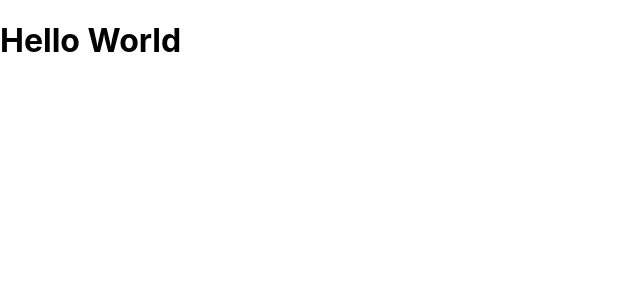
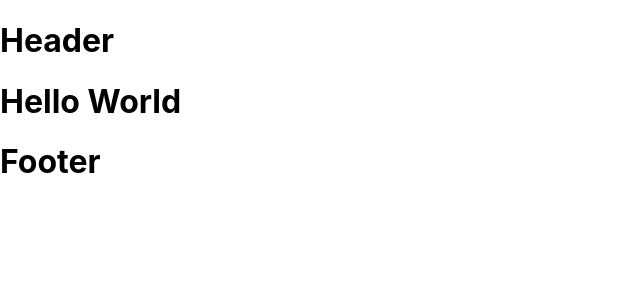
Before and after one commit to adityabisoi/react-tutorials, a React (Create React App) app: page / in a window 1280 px wide. Shown: the top 300 px of the page, without its empty margins (0-640 px from the left). Built offline with nearby package versions, Linux system fonts and the light colour scheme; the HTML template or start-up script is replaced by a standard one.

Commit message:
conditional rendering using ternary operators

```diff
--- a/src/components/Conditional.js
+++ b/src/components/Conditional.js
@@ -1,16 +1,24 @@
 import React from 'react'
 
 function Conditional(props){
-    if(props.isLoading === true){
-    return (
-        <h1>Loading...</h1>
+    // if(props.isLoading === true){
+    // return (
+    //     <h1>Loading...</h1>
+    // );
+    // }
+    // else{
+    //     return (
+    //         <h1>Hello World</h1>
+    //     );
+    // }
+    return(
+        <div>
+            <h1>Header</h1>
+            {props.isLoading ? <h1>Loading...</h1> : <h1>Hello World</h1>}
+            <h1>Footer</h1>
+        </div>
     );
-    }
-    else{
-        return (
-            <h1>Hello World</h1>
-        );
-    }
+
 }
 
 export default Conditional
```
